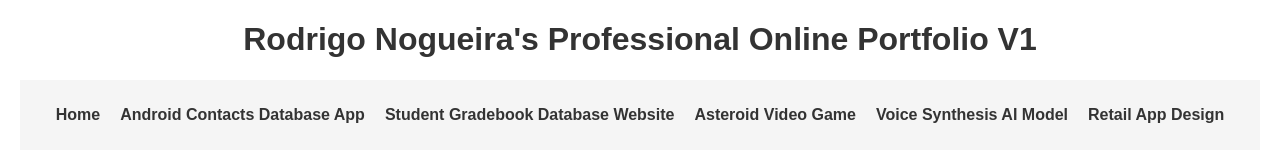
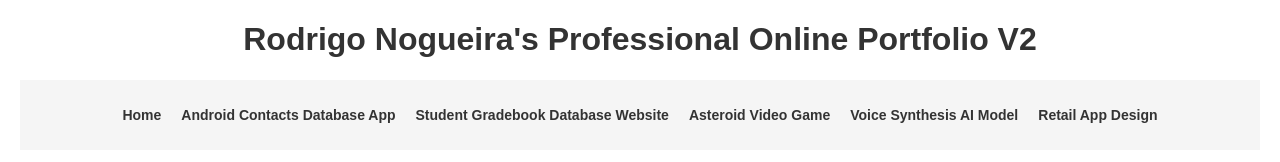
Before and after one commit to nogueira-r/nogueira-r.github.io, a plain HTML site: page index.html in a window 1280 px wide. Drawn offline with Linux system fonts and the light colour scheme.

Commit message:
changed font size

```diff
--- a/index.html
+++ b/index.html
@@ -7,7 +7,7 @@
     <title>Rodrigo Nogueira's Professional Online Portfolio</title>
 </head>
 <body>
-    <h1>Rodrigo Nogueira's Professional Online Portfolio V1</h1>
+    <h1>Rodrigo Nogueira's Professional Online Portfolio V2</h1>
 
     <header>
         <nav>
--- a/styles.css
+++ b/styles.css
@@ -29,6 +29,7 @@ nav a {
   text-decoration: none;
   color: #333;
   font-weight: bold;
+  font-size: 14px;
 }
 
 body {
```
Also changed, not shown: projects/android.html (+1 -1 lines).
